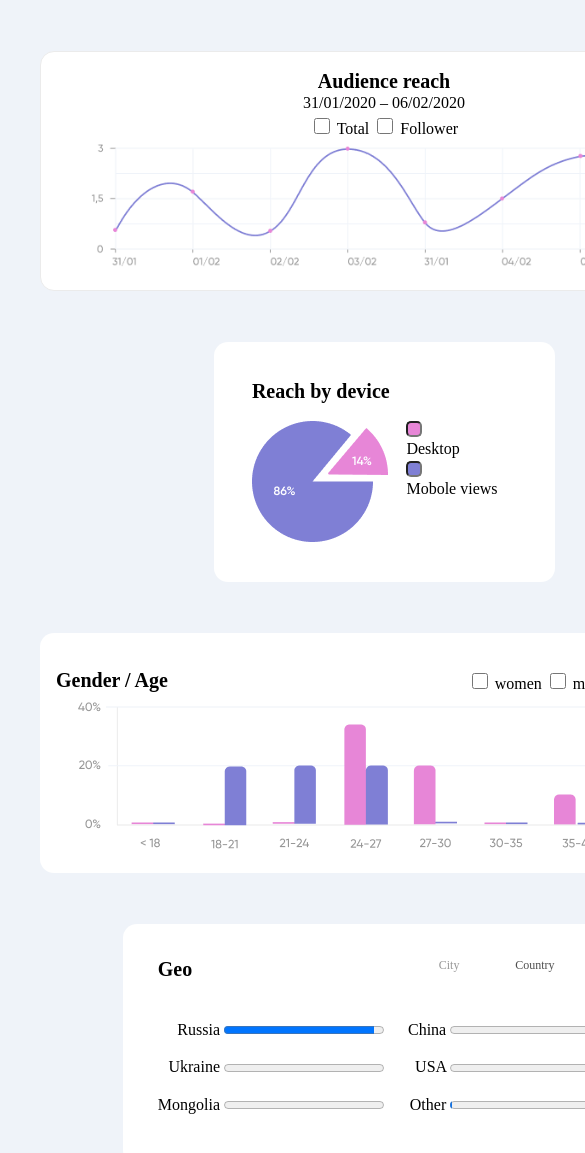
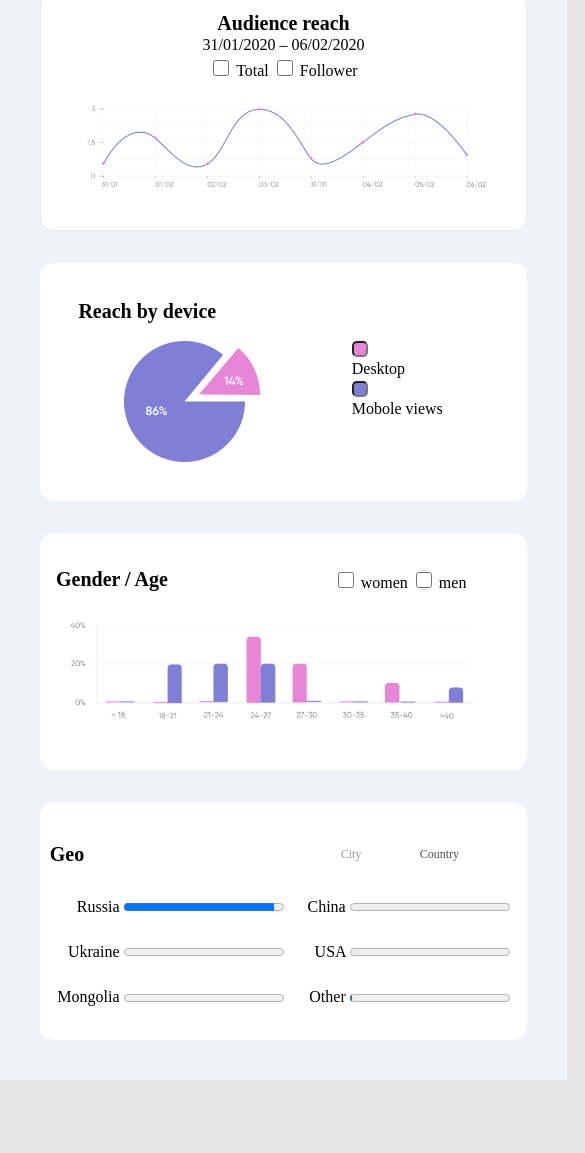
Before and after one commit to zhenyalis/vk-dashboard, a website built with Parcel: page src/index.html in a window 390 px wide. Shown: the part 793-1946 px from the top of the page, 585 px wide, since content can reach past the window. After the commit the page ends 1873 px from the top, so only its background shows below. Built offline with nearby package versions, Linux system fonts and the light colour scheme; files whose address does not match are found by name.

Commit message:
fixed mobile

```diff
--- a/src/index.html
+++ b/src/index.html
@@ -30,7 +30,7 @@
           /></a>
         </div>
         <button class="nav__menu-btn">
-          <div class="nav__menu-btn"></div>
+          <!-- <div class="nav__menu-btn"></div> -->
           <img src="./assets/nav/menu.svg" />
         </button>
         <label class="switch">
--- a/src/scss/components/_bar-graph.scss
+++ b/src/scss/components/_bar-graph.scss
@@ -19,9 +19,14 @@
     grid-column-start: 3;
     grid-column-end: 3;
   }
+
 }
 .bar-graph__image {
-  grid-column: span 2;
+  grid-column: span 3;
+  @include sm {
+    padding-top: 1.4rem;
+    width: 100%;
+  }
 }
 .bar-graph__checkbox--women {
   width: 16px;
--- a/src/scss/components/_card.scss
+++ b/src/scss/components/_card.scss
@@ -1,7 +1,9 @@
 .card {
   display: grid;
-  width: 341px;
-  height: 148px;
+  width: 100%;
+  min-width:341px ;
+  // width: 341px;
+  // height: 148px;
   padding: 1.5em;
   border-radius: $rounded;
   background: #ffffff;
@@ -50,4 +52,6 @@
     justify-items: center;
     grid-row: span 1;
   }
+  @include sm {display: grid;
+    justify-self: start;}
 }
--- a/src/scss/components/_diagram.scss
+++ b/src/scss/components/_diagram.scss
@@ -5,7 +5,7 @@
   padding: 2.4rem;
   background: #ffffff;
   border-radius: $rounded;
-  grid-template-columns: repeat(2, 1fr);
+  grid-template-columns: repeat(2, 1fr)/1fr;
   grid-column: span 1;
   grid-area: diagram;
 
@@ -32,4 +32,10 @@
     border-radius: $round;
     background-color: #7f7fd5;
   }
+  @include md {
+    width: 100%;
+  }
+  @include sm {
+    width: 100%;
+  }
 }
--- a/src/scss/components/_geo-progress.scss
+++ b/src/scss/components/_geo-progress.scss
@@ -5,12 +5,16 @@
   border-radius: $rounded;
   grid-template-columns: repeat(3, 1fr);
   grid-area: geo-progress;
+  width: 100%;
 
   &__title {
     display: grid;
     justify-self: start;
     font-size: $xl-text;
     line-height: 100%;
+    @include sm {
+      align-items: center;
+    }
   }
   &__country {
     display: grid;
@@ -22,6 +26,11 @@
     grid-row-end: 1;
     grid-column-start: 3;
     grid-column-end: 3;
+
+    @include sm {
+      display: grid;
+      align-items: center;
+    }
   }
   &__city {
     display: grid;
@@ -34,11 +43,18 @@
     grid-column-start: 2;
     grid-column-end: 2;
     justify-self: end;
+    @include sm {
+      display: grid;
+      align-items: center;
+    }
   }
-
   @include md {
     display: grid;
     justify-items: center;
+  }
+  @include sm {
+    display: grid;
+    padding: 2%;
   }
 }
 .country {
--- a/src/scss/components/_main.scss
+++ b/src/scss/components/_main.scss
@@ -28,8 +28,9 @@
   }
 
   @include sm {
-    grid-area: 3/1/3/1;
-    grid-template: repeat(3, 200px) repeat(4, 1fr);
+    // grid-area: 3/1/3/1;
+    grid-template-columns: 1fr;
+    grid-template-rows: repeat(3, 150px) repeat(4, 1fr);
     grid-template-areas:
       "card"
       "card"
@@ -38,6 +39,6 @@
       "diagram"
       "bar-graph"
       "geo-progress";
-    grid-gap: 3.2rem 0;
+    // grid-gap: 3.2rem 0;
   }
 }
--- a/src/scss/components/_nav.scss
+++ b/src/scss/components/_nav.scss
@@ -10,15 +10,14 @@
   }
   @include sm {
     grid-area: 1/1/1/1;
-    grid-template-columns: repeat(4, 1fr);
+    grid-template-columns: repeat(5, 1fr);
     .nav__link {
       display: none;
     }
     .nav__menu-btn {
       display: block;
       background-color: transparent;
-      width: 20px;
-      height: 20px;
+
     }
   }
 
@@ -43,6 +42,7 @@
       margin: 0;
       align-self: center;
     }
+
   }
 }
 
--- a/src/scss/components/_shedule.scss
+++ b/src/scss/components/_shedule.scss
@@ -8,8 +8,8 @@
   background: #ffffff;
   border-radius: $rounded;
   grid-area: shedule;
+
   @include sm {
-
     grid-template: auto auto auto 1fr / 1fr;
     justify-items: center;
     padding: 1.2rem 2.4rem;
@@ -56,13 +56,14 @@
   }
 
   &__img {
+    width: 100%;
     grid-area: 2/1/2/4;
-    max-width: 100%;
+    @include md {
+      width: 100%;
+    }
     @include sm {
       grid-area: 4/1/4/1;
       width: 100%;
-      max-width: 100%;
-      min-width: 100vmin;
     }
   }
 }
--- a/src/scss/config/_base.scss
+++ b/src/scss/config/_base.scss
@@ -21,9 +21,10 @@ body {
       "main";
   }
   @include sm {
+    grid-template-columns: 567px;
     grid-template-areas:
       "nav"
       "header"
       "main";
+  }
 }
-}
```
Also changed, not shown: dist/index.html, 4 other files.
